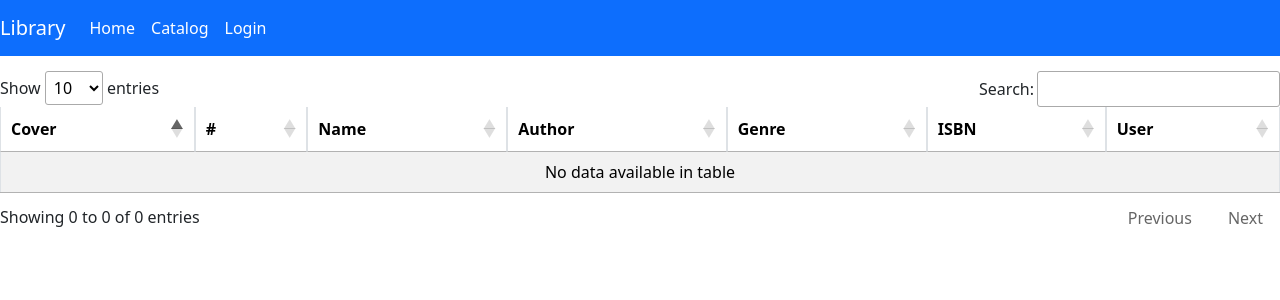
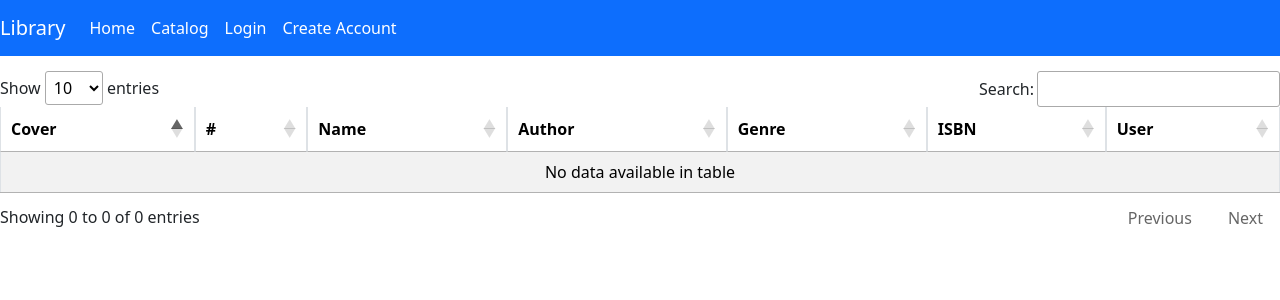
Before and after one commit to DSDouglas/Integrated-Library-System, a Django app: page /catalog in a window 1280 px wide. Shown: the top 300 px of the page. Run offline with Django 5.2, Linux system fonts and the light colour scheme; data that the repository does not hold is empty; some libraries are stand-ins or nearby versions.

Commit message:
added button for user account creation

```diff
--- a/app/urls.py
+++ b/app/urls.py
@@ -9,5 +9,5 @@ urlpatterns = [
     # path('checkout/', views.checkout_view, name='checkout'),
     path('checked-out-books/', views.checked_out_books_view, name='checked_out_books'),
     path('checkin/', views.checkin_view, name='checkin'),
-    path('create-account/', views.create_account, name ='create-account'),
+    path('accounts/create-account', views.create_account, name ='create_account'),
 ]
--- a/templates/base.html
+++ b/templates/base.html
@@ -34,12 +34,15 @@
             <li>
               <form id="logout-form" method="post" action="{% url 'logout' %}">
                 {% csrf_token %}
-                <button type="submit" class="btn btn-link">Logout</button>
+                <button type="submit" class="nav-link active">Logout</button>
               </form>
             </li>
           {% else %}
             <li class="nav-item active">
               <a class="nav-link active" href="{% url 'login' %}">Login<span class="sr-only"></span></a>
+            </li>
+            <li class="nav-item active">
+              <a class="nav-link active" href="{% url 'create_account' %}">Create Account<span class="sr-only"></span></a>
             </li>
           {% endif %}
         </div>
```
